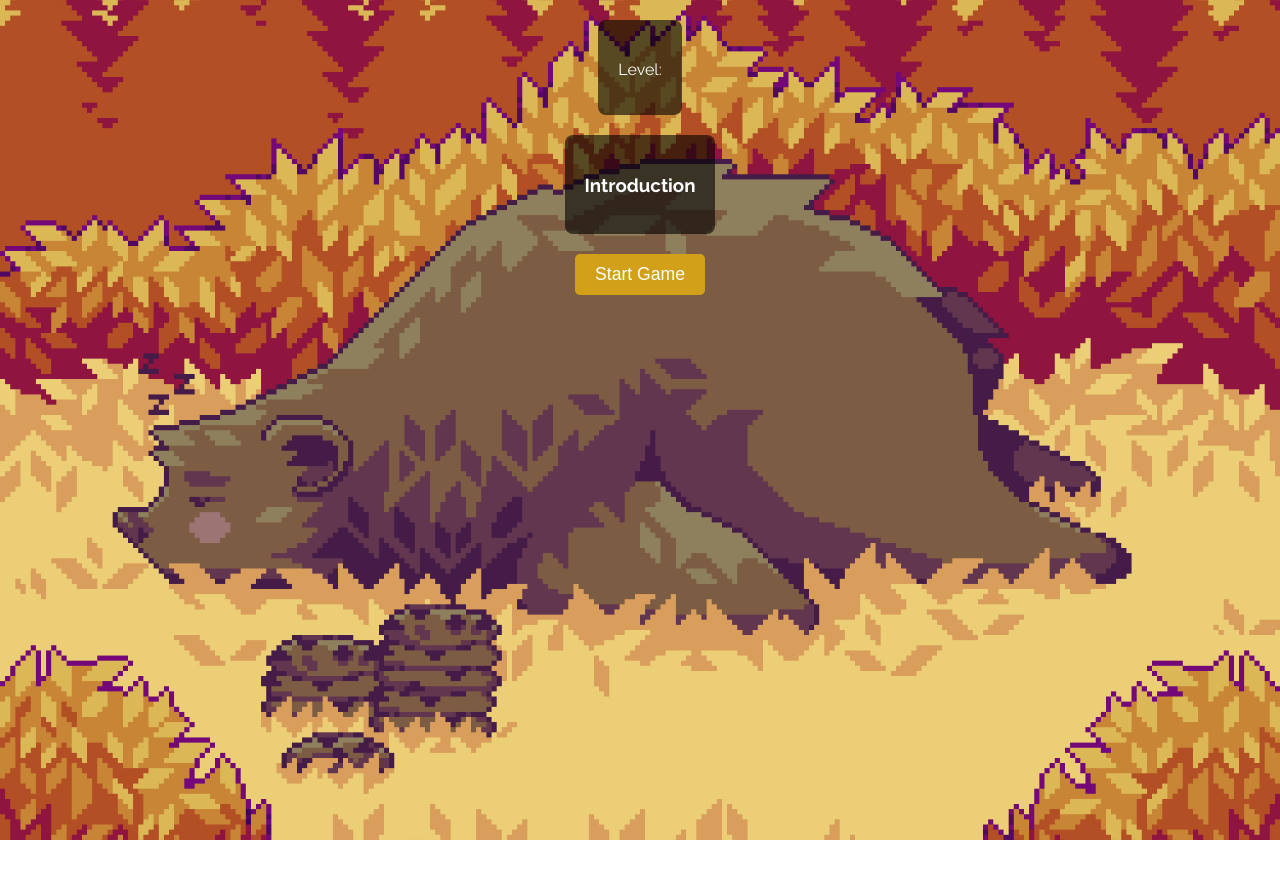
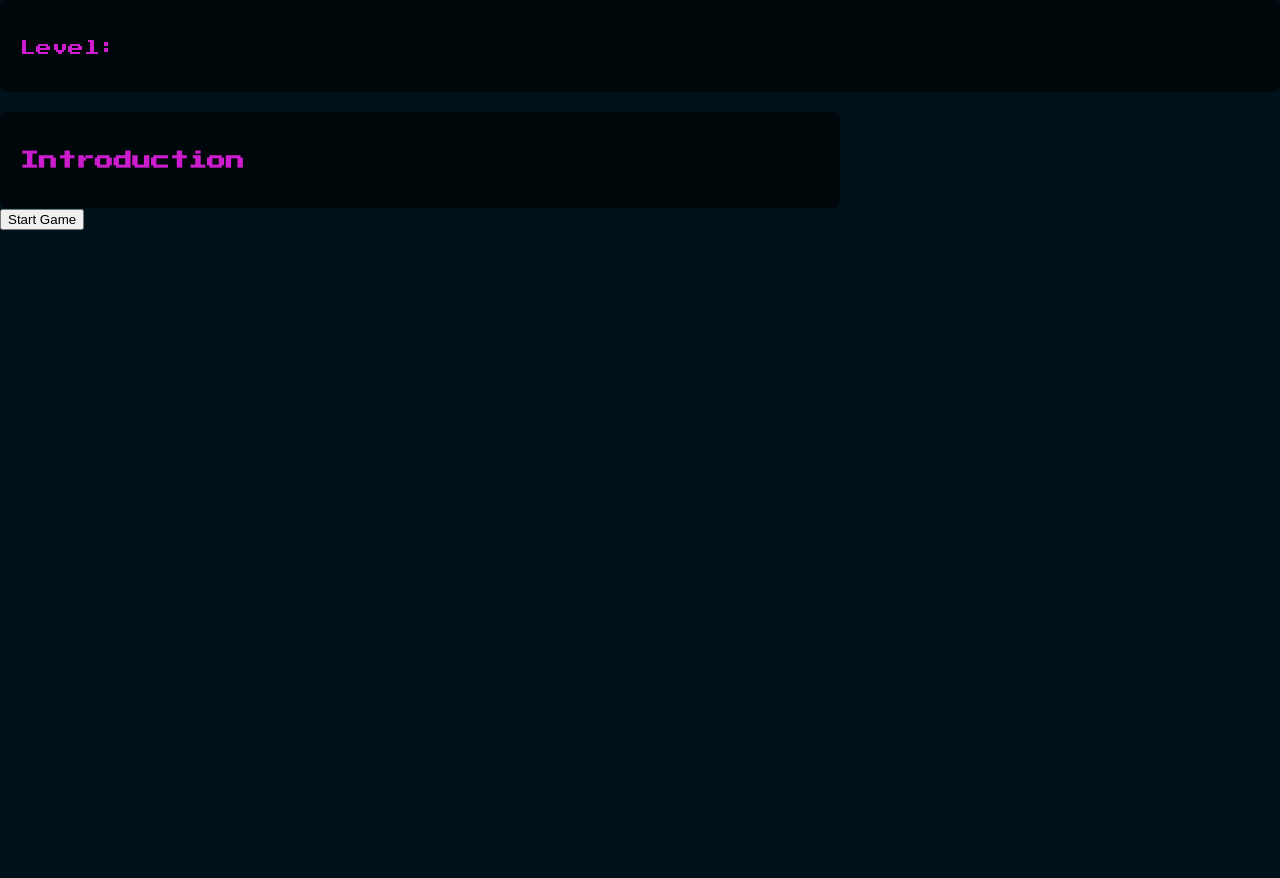
Before and after one commit to Harshith2835/learningapp, a React (Vite) app in the folder frontend/: page /lecture/1 in a window 1280 px wide. Shown: the top 878 px of the page. After the commit the page ends 800 px from the top, so only its background shows below. Built offline with nearby package versions, Linux system fonts and the light colour scheme.

Commit message:
design changes done

```diff
--- a/frontend/index.html
+++ b/frontend/index.html
@@ -7,6 +7,9 @@
     <title>Vite + React</title>
     <link rel="preconnect" href="https://fonts.googleapis.com">
     <link rel="preconnect" href="https://fonts.gstatic.com" crossorigin>
+    <link href="https://fonts.googleapis.com/css2?family=Press+Start+2P&display=swap" rel="stylesheet">
+    <link rel="preconnect" href="https://fonts.googleapis.com">
+    <link rel="preconnect" href="https://fonts.gstatic.com" crossorigin>
     <link href="https://fonts.googleapis.com/css2?family=Poppins:ital,wght@0,100;0,200;0,300;0,400;0,500;0,600;0,700;0,800;0,900;1,100;1,200;1,300;1,400;1,500;1,600;1,700;1,800;1,900&family=Raleway:ital,wght@0,100..900;1,100..900&display=swap" rel="stylesheet">
   </head>
   <body>
--- a/frontend/src/styles/authpage.css
+++ b/frontend/src/styles/authpage.css
@@ -1,10 +1,25 @@
 /* Center the box both horizontally and vertically */
+.press-start-2p-regular {
+  font-family: 'Press Start 2P',cursive, system-ui;
+  font-weight: 400;
+  font-style: normal;
+}
+
+body{
+  margin: 0;
+  padding: 0;
+  /* background-color: #338de6;  */
+  font-family: 'Press Start 2P', Raleway, Poppins, Arial;
+  margin-bottom: 100px;
+}
+
 .auth-page-container {
   display: flex;
   justify-content: center;
   align-items: center;
   min-height: 100vh; /* Full viewport height */
-  background-color: #f0f2f4;
+  /* background-color: #f0f2f4;  */
+  background-color: #001219;
 }
 
 .auth-page {
@@ -14,14 +29,18 @@
   width: 500px;
   padding: 3rem;
   border-radius: 8px;
-  background-color: #f9f9f9;
+  /* background-color: #f9f9f9; */
+  background-color: #2b2c28;
+
   box-shadow: 0px 4px 10px rgba(0, 0, 0, 0.1);
 }
 
 .auth-page h2 {
   font-size: 24px;
   font-weight: bold;
-  color: #111418;
+  /* color: #111418; */
+  /* color : #31473A; */
+  color: #cb1dcd;
   margin-bottom: 1rem;
 }
 
@@ -42,6 +61,7 @@
 }
 
 .auth-page button {
+  font-family: 'Press Start 2P',cursive , Arial, sans-serif;
   padding: 10px;
   border: none;
   border-radius: 4px;
@@ -51,8 +71,11 @@
 }
 
 .auth-page button[type='submit'] {
+  font-family: 'Press Start 2P',cursive , Arial, sans-serif;
   background-color: #338de6;
-  color: white;
+  /* color: white; */
+  color: #cb1dcd;
+
 }
 
 .auth-page input:focus {
--- a/frontend/src/styles/dashboard.css
+++ b/frontend/src/styles/dashboard.css
@@ -1,6 +1,19 @@
 /* Dashboard Container */
+.press-start-2p-regular {
+  font-family: 'Press Start 2P',cursive, system-ui;
+  font-weight: 400;
+  font-style: normal;
+}
+
+body{
+  margin: 0;
+  padding: 0;
+  font-family: 'Press Start 2P', Raleway, Poppins, Arial;
+  margin-bottom: 100px;
+}
+
 .dashboard-container {
-  font-family: Arial, sans-serif;
+  /* font-family: Arial, sans-serif; */
   min-height: 100vh;
   background-color: #f0f0f0;
   padding: 20px;
--- a/frontend/src/styles/general.css
+++ b/frontend/src/styles/general.css
@@ -1,6 +1,25 @@
+.press-start-2p-regular {
+  font-family: 'Press Start 2P',cursive ,  system-ui;
+  font-weight: 400;
+  font-style: normal;
+}
+
 body{
   margin: 0;
+
+  /* color : #31473A; */
+  /* color: #ca6702; */
+  color: #cb1dcd;
+
+  /* omowm */
+  background-color: #001219;
   padding: 0;
-  font-family: Raleway, Poppins, Arial;
+  font-family: 'Press Start 2P',cursive ,  Raleway, Poppins, Arial;
   margin-bottom: 100px;
 }
+
+/* .press-start-2p-regular {
+  font-family: "Press Start 2P", system-ui;
+  font-weight: 400;
+  font-style: normal;
+} */
--- a/frontend/src/styles/header.css
+++ b/frontend/src/styles/header.css
@@ -1,3 +1,19 @@
+.press-start-2p-regular {
+  font-family: 'Press Start 2P',cursive, system-ui;
+  font-weight: 400;
+  font-style: normal;
+}
+
+body{
+  margin: 0;
+  padding: 0;
+  /* color: #ca6702; */
+  color: #cb1dcd;
+
+  font-family: 'Press Start 2P', Raleway, Poppins, Arial;
+  margin-bottom: 100px;
+}
+
 .header{
   display: flex;
   margin-left: -7px;
--- a/frontend/src/styles/homepage.css
+++ b/frontend/src/styles/homepage.css
@@ -1,7 +1,26 @@
+.press-start-2p-regular {
+  font-family: 'Press Start 2P',cursive, system-ui;
+  font-weight: 400;
+  font-style: normal;
+}
+
+body{
+
+  /* color : #31473A; */
+  color: #cb1dcd;
+  /* background-color: #2b2c28; */
+  margin: 0;
+  padding: 0;
+  /* jkbuib */
+  /* background-color: #338de6;  */
+  font-family: 'Press Start 2P', Raleway, Poppins, Arial;
+  margin-bottom: 100px;
+}
+
 .homepage-section {
   display: grid;
   grid-template-columns: 1fr;
-  gap: 50px;
+  gap: 10px;
   margin: 60px auto 0;
   padding: 0 20px;
   max-width: 900px;
@@ -15,6 +34,11 @@
 }
 
 .login-section {
+
+  /* color : #31473A; */
+  /* color: #ca6702; */
+  color: #cb1dcd;
+
   display: flex;
   flex-direction: column;
   align-items: center;
@@ -22,24 +46,41 @@
   text-align: center;
   padding: 2rem;
   border-radius: 8px;
-  background-color: #f9f9f9;
+  /* background-color: #f9f9f9; */
+  background-color: #2b2c28;
+
   box-shadow: 0px 4px 10px rgba(0, 0, 0, 0.1);
 }
 
 .login-section h3 {
   font-size: 24px;
   font-weight: bold;
-  color: #111418;
+  /* color: #111418; */
+
+  /* color : #31473A; */
+  /* color: #ca6702; */
+  color: #cb1dcd;
+  background-color: #2b2c28;
+
+
   margin-bottom: 0.5rem;
 }
 
 .login-section p {
   font-size: 16px;
-  color: #111418;
+  /* color: #111418; */
+
+  /* color : #31473A; */
+  /* color: #ca6702; */
+  color: #cb1dcd;
+  background-color: #2b2c28;
+
+
   margin: 0.5rem 0;
 }
 
 .login-section button {
+  font-family: 'Press Start 2P',cursive , Arial, sans-serif;
   width: 100px;
   padding: 10px;
   margin: 0.5rem 0;
@@ -50,11 +91,13 @@
 }
 
 .login-button {
+  font-family: 'Press Start 2P',cursive , Arial, sans-serif;
   background-color: #338de6;
   color: white;
 }
 
 .signup-button {
+  font-family: 'Press Start 2P',cursive , Arial, sans-serif;
   background-color: #f0f2f4;
   color: #111418;
 }
--- a/frontend/src/styles/lecture.css
+++ b/frontend/src/styles/lecture.css
@@ -1,14 +1,7 @@
-.lecture-content {
-  padding: 20px;
-  color: #fff;
-  background-image: url('/img/dashboard.png'); /* Path to your image */
-  background-size: cover;
-  background-position: center;
-  background-attachment: fixed;
-  min-height: 100vh;
-  display: flex;
-  flex-direction: column;
-  align-items: center;
+/* Centered title styling */
+.lecture-title {
+  font-size: 2rem;
+  font-weight: bold;
   text-align: center;
 }
 
@@ -26,13 +19,13 @@
   max-width: 800px;
 }
 
-.start-game {
-  margin-top: 20px;
-}
-
-.start-game-button {
-  font-size: 1.1rem;
-  padding: 10px 20px;
+/* Start Quiz button styling */
+.start-quiz-button {
+  display: block;
+  margin: 2rem auto;
+  padding: 0.75rem 1.5rem;
+  font-size: 1rem;
+  font-weight: bold;
   color: #fff;
   background-color: #d2a119; /* mustard color */
   border: none;
--- a/frontend/src/styles/path.css
+++ b/frontend/src/styles/path.css
@@ -1,7 +1,7 @@
 /* Scoped CSS for Lecture Path Page */
-.lecture-path-page {
+.lecture-path-page body {
   font-family: Arial, sans-serif;
-  background-image: url('/img/dashboard.png'); /* Check the path */
+  background-image: url('/img/start-image.png');
   background-size: cover;
   background-position: center;
   background-attachment: fixed;
@@ -16,11 +16,12 @@
   left: 20px;
   font-size: 3rem;
   font-weight: bold;
-  color: #eeff00;
+  color: #fff;
   text-shadow: 2px 2px 4px rgba(0, 0, 0, 0.5);
 }
 
 .lecture-path-page .lecture-buttons-container {
+  font-family: 'Press Start 2P',cursive , Arial, sans-serif;
   display: flex;
   align-items: center;
   justify-content: center;
@@ -28,16 +29,22 @@
   top: 50%;
   left: 50%;
   transform: translate(-50%, -50%);
+
+  /* color : #31473A; */
+  /* color: #ca6702; */
+  color: #cb1dcd;
+
 }
 
 .lecture-path-page .lecture-button {
+  font-family: 'Press Start 2P',cursive , Arial, sans-serif;
   width: 80px;
   height: 80px;
   margin: 0 40px;
   font-size: 1.5rem;
   font-weight: bold;
   color: white;
-  background-color: #d2a119;
+  background-color: #1976d2;
   border: none;
   border-radius: 50%;
   cursor: pointer;
@@ -89,6 +96,7 @@
 }
 
 .lecture-path-page .start-lecture-button {
+  font-family: 'Press Start 2P',cursive , Arial, sans-serif;
   width: 100%;
   max-width: calc(100% - 64px);
   padding: 12px;
@@ -102,6 +110,7 @@
 }
 
 .lecture-path-page .drawer-close-button {
+  font-family: 'Press Start 2P',cursive , Arial, sans-serif;
   margin-top: 8px;
   padding: 8px 16px;
   color: #d2a119;
--- a/frontend/src/styles/start.css
+++ b/frontend/src/styles/start.css
@@ -1,7 +1,13 @@
 /* Apply the background image to the entire page */
 body {
   margin: 0;
-  font-family: Arial, sans-serif;
+  /* background-color: #338de6;  */
+  font-family: 'Press Start 2P',cursive , Arial, sans-serif;
+
+  /* color : #31473A */
+  /* color: #ca6702; */
+  color: #cb1dcd;
+
 }
 
 .start-container {
@@ -14,7 +20,12 @@ body {
   flex-direction: column;
   align-items: center;
   justify-content: center;
-  color: white;                /* Set text color to white for readability */
+  /* color: white;                Set text color to white for readability */
+
+  /* color : #31473A; */
+  /* color: #ca6702; */
+  color: #cb1dcd;
+
   text-align: center;
   padding: 20px;
 }
@@ -27,21 +38,37 @@ body {
 }
 
 .start-title {
+
+  /* color : #31473A; */
+  /* color: #ca6702; */
+  color: #cb1dcd;
+
   margin-top: 0;
   font-size: 2.5rem;
   font-weight: bold;
 }
 
 .start-subtitle {
+
+  /* color : #31473A; */
+  /* color: #ca6702; */
+  color: #cb1dcd;
+
   margin: 16px 0 32px;
   font-size: 1.25rem;
 }
 
 .get-started-button {
+  font-family: 'Press Start 2P',cursive , Arial, sans-serif;
   padding: 12px 24px;
   font-size: 1rem;
   font-weight: bold;
-  color: white;
+  /* color: white; */
+
+  /* color : #31473A; */
+  /* color: #ca6702; */
+  color: #cb1dcd;
+
   background-color: #1976d2;
   border: none;
   border-radius: 4px;
```
Also changed, not shown: 1 other file (tests, documents, lock files or other folders).
